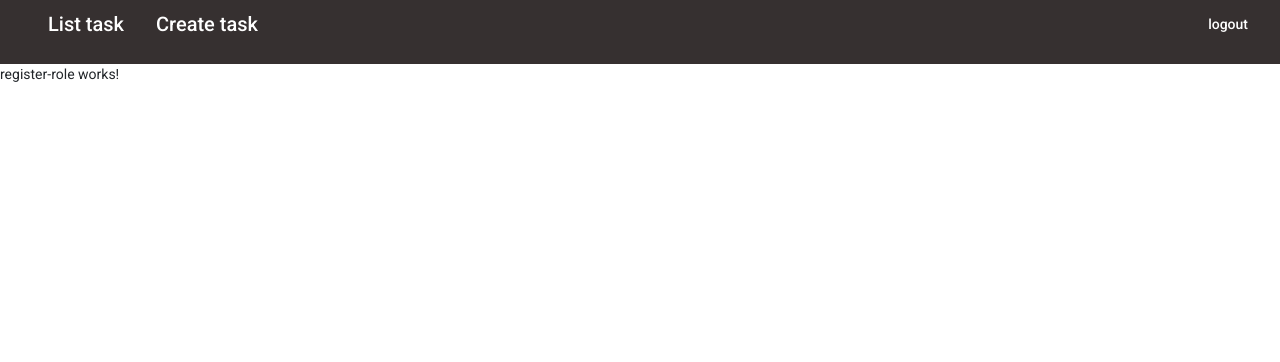
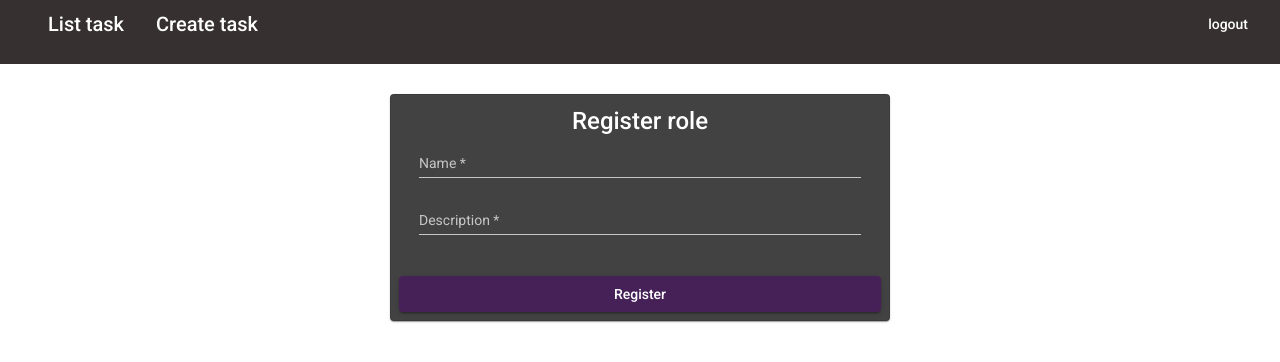
Before and after one commit to Jalexx08/SBP, an Angular app in the folder frontend/: page /registerRole in a window 1280 px wide. Shown: the top 362 px of the page. Built offline with nearby package versions, Linux system fonts and the light colour scheme; sample sign-in values are in the browser's storage.

Commit message:
feat: register role frontend added

```diff
--- a/frontend/src/app/admin/register-role/register-role.component.css
+++ b/frontend/src/app/admin/register-role/register-role.component.css
@@ -0,0 +1,28 @@
+.container{
+    display: flex;
+    flex-direction: column;
+}
+.button{
+    width: 100%;
+}
+
+.card{
+    min-width: 150px;
+    max-width: 500px;
+    width: 100%;
+}
+
+.form{
+    padding: 30px 0px 0px;
+    display: flex;
+    justify-content: center;
+    align-items: center;
+}
+
+mat-card-title{
+    text-align: center;
+}
+.colorButton{
+    background-color:#462158;
+    color: white;
+}
--- a/frontend/src/app/admin/register-role/register-role.component.html
+++ b/frontend/src/app/admin/register-role/register-role.component.html
@@ -1 +1,37 @@
-<p>register-role works!</p>
+<div class="form">
+    <mat-card class="card">
+        <mat-card-title>Register role</mat-card-title>
+        <div class="col-12 col-lg-12" *ngIf="successMessage">
+            <div class="alert alert-success alert-dismissible" role="alert">
+                <div class="alert-message">
+                    {{successMessage}}
+                </div>
+                <button type="button" class="close" (click)="closeX()" data-dismiss="alert" aria-label="Close"><span
+                        aria-hidden="true">X</span></button>
+            </div>
+        </div>
+
+        <div class="col-12 col-lg-12" *ngIf="errorMessage">
+            <div class="alert alert-danger alert-dismissible" role="alert">
+                <div class="alert-message">
+                    {{errorMessage}}
+                </div>
+                <button type="button" class="close" (click)="closeX()" data-dismiss="alert" aria-label="Close"><span
+                        aria-hidden="true">X</span></button>
+            </div>
+        </div>
+        <mat-card-content>
+            <div class="container">
+                <mat-form-field>
+                    <input [(ngModel)]=roleData.name matInput type="" placeholder="Name" required />
+                </mat-form-field>
+                <mat-form-field>
+                    <input [(ngModel)]=roleData.description matInput type="" placeholder="Description" required />
+                </mat-form-field>
+            </div>
+        </mat-card-content>
+        <mat-card-actions>
+            <button (click)="registerRole()" mat-raised-button class="button colorButton">Register</button>
+        </mat-card-actions>
+    </mat-card>
+</div>
--- a/frontend/src/app/admin/register-role/register-role.component.ts
+++ b/frontend/src/app/admin/register-role/register-role.component.ts
@@ -1,4 +1,6 @@
 import { Component, OnInit } from '@angular/core';
+import { AdminService } from "../../services/admin.service";
+import { Router } from "@angular/router";
 
 @Component({
   selector: 'app-register-role',
@@ -6,10 +8,45 @@ import { Component, OnInit } from '@angular/core';
   styleUrls: ['./register-role.component.css']
 })
 export class RegisterRoleComponent implements OnInit {
+  roleData: any;
+  successMessage: String;
+  errorMessage: String;
 
-  constructor() { }
+  constructor(private router: Router, private admin: AdminService) {
+    this.roleData = {};
+    this.successMessage = '';
+    this.errorMessage = '';
+  }
 
   ngOnInit(): void {
   }
 
+  registerRole() {
+    if(!this.roleData.name || !this.roleData.description) {
+      this.errorMessage = 'Incomplete Data.';
+      this.closeAlert();
+    } else {
+      this.admin.registerRole(this.roleData).subscribe(
+        (res) => {
+          console.log(res);
+          this.roleData = {};
+          this.router.navigate(['/listRole']);
+        },
+        (err) => {
+          this.errorMessage = err.error;
+          this.roleData = {};
+          this.closeAlert();
+        }
+      )
+    }
+  }
+
+  closeAlert() {
+    setTimeout(() => {
+      this.errorMessage = '';
+    }, 3000);
+  }
+  closeX() {
+    this.errorMessage = '';
+  }
 }
--- a/frontend/src/app/home/header/header.component.html
+++ b/frontend/src/app/home/header/header.component.html
@@ -14,6 +14,9 @@
     <ul>
       <a routerLink="listUsers" *ngIf="auth.admin">List Users</a>
     </ul>
+    <ul>
+      <a routerLink="registerRole" *ngIf="auth.admin">Register Role</a>
+    </ul>
   </div>
 
 
--- a/frontend/src/app/services/admin.service.ts
+++ b/frontend/src/app/services/admin.service.ts
@@ -24,4 +24,8 @@ export class AdminService {
   listRole() {
     return this.http.get(this.env + "role/listRole");
   }
+
+  registerRole(role: any) {
+    return this.http.post(this.env + "role/registerRole", role)
+  }
 }
--- a/frontend/src/app/services/auth.service.ts
+++ b/frontend/src/app/services/auth.service.ts
@@ -9,7 +9,7 @@ import { Router } from '@angular/router';
 export class AuthService {
 
   private env: String;
-  private admin: boolean;
+  public admin: boolean;
 
   constructor(private http: HttpClient, private router: Router) {
     this.env = environment.APP_URL;
```
Also changed, not shown: frontend/src/app/admin/register-user/register-user.component.ts (line endings or trailing spaces).
